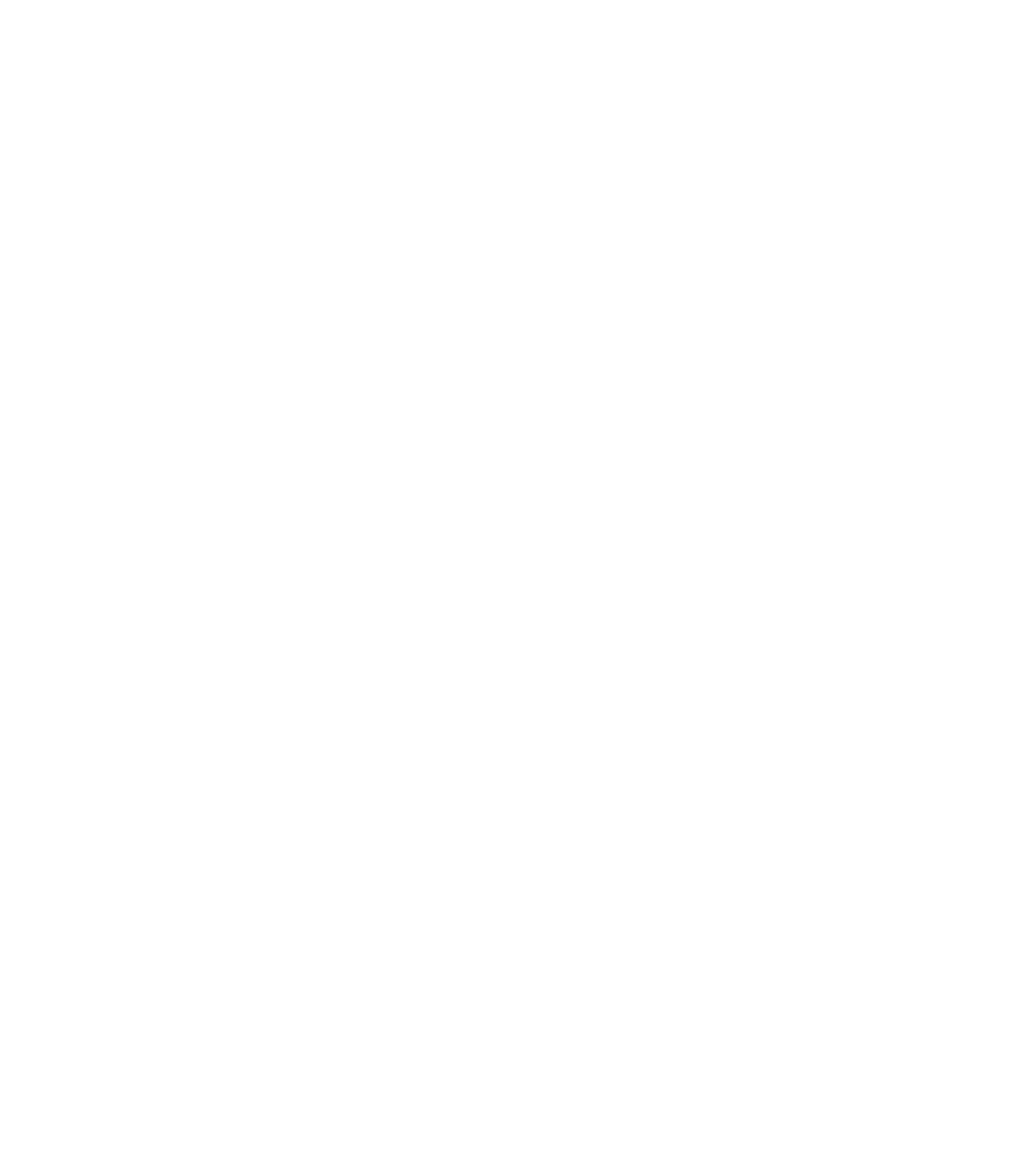
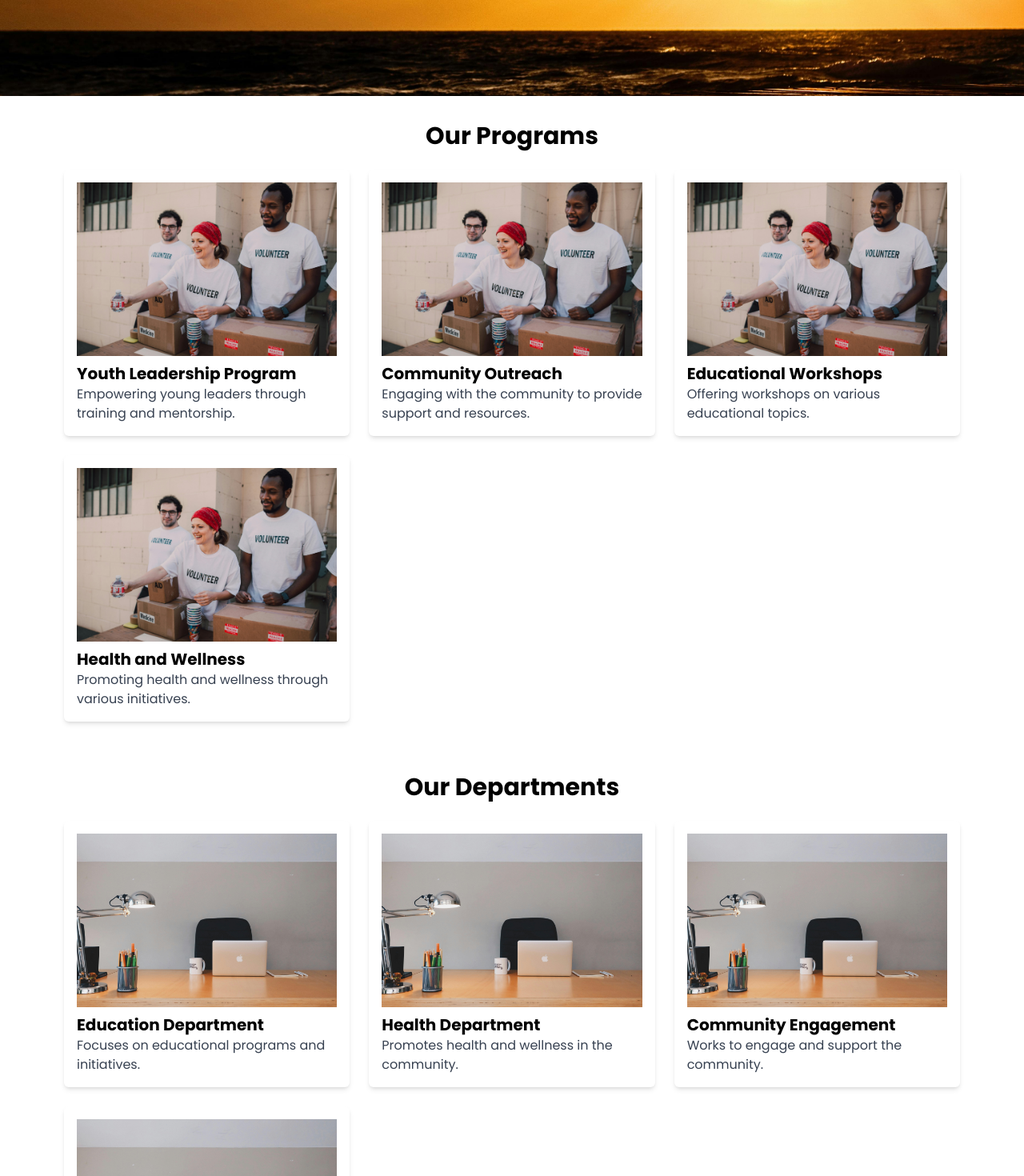
Before and after one commit to kmung/zomiyd, a Next.js app: page /what-we-do in a window 1280 px wide. Shown: the part 600-2070 px from the top of the page at 80% size. Before the commit the page ends 800 px from the top, so only its background shows below. Built offline with nearby package versions, Linux system fonts and the light colour scheme.

Commit message:
add primary contents to what we do page

```diff
--- a/app/(pages)/what-we-do/page.tsx
+++ b/app/(pages)/what-we-do/page.tsx
@@ -1,7 +1,56 @@
+import coverImage from '@/public/images/img3.jpg';
+import volunteerImage from '@/public/images/volunteers.jpg';
+import officeImage from '@/public/images/office.jpg';
+import Image from 'next/image';
+import Cover from '@/app/components/Cover';
 
-const page = () => {
+const page: React.FC = () => {
+  const programs = [
+    { name: 'Youth Leadership Program', description: 'Empowering young leaders through training and mentorship.', image: volunteerImage },
+    { name: 'Community Outreach', description: 'Engaging with the community to provide support and resources.', image: volunteerImage },
+    { name: 'Educational Workshops', description: 'Offering workshops on various educational topics.', image: volunteerImage },
+    { name: 'Health and Wellness', description: 'Promoting health and wellness through various initiatives.', image: volunteerImage },
+  ];
+
+  const departments = [
+    { name: 'Education Department', description: 'Focuses on educational programs and initiatives.', image: officeImage },
+    { name: 'Health Department', description: 'Promotes health and wellness in the community.', image: officeImage },
+    { name: 'Community Engagement', description: 'Works to engage and support the community.', image: officeImage },
+    { name: 'Leadership Development', description: 'Develops leadership skills in youth.', image: officeImage },
+  ];
+
   return (
-    <div>What We Do</div>
+    <div id='what-we-do'>
+      <Cover backgroundImage={coverImage} title='What We Do' />
+      <section className='programs py-8 bg-white'>
+        <div className='max-w-6xl mx-auto px-4'>
+          <h2 className='text-3xl font-bold text-center mb-6'>Our Programs</h2>
+          <div className='grid grid-cols-1 md:grid-cols-2 lg:grid-cols-3 gap-6'>
+            {programs.map((program, index) => (
+              <div key={index} className='bg-white shadow-md rounded-md p-4'>
+                <Image src={program.image} alt={program.name} />
+                <h3 className='text-xl font-bold mt-2'>{program.name}</h3>
+                <p className='text-gray-700'>{program.description}</p>
+              </div>
+            ))}
+          </div>
+        </div>
+      </section>
+      <section className='departments py-8 bg-white'>
+        <div className='max-w-6xl mx-auto px-4'>
+          <h2 className='text-3xl font-bold text-center mb-6'>Our Departments</h2>
+          <div className='grid grid-cols-1 md:grid-cols-2 lg:grid-cols-3 gap-6'>
+            {departments.map((department, index) => (
+              <div key={index} className='bg-white shadow-md rounded-md p-4'>
+                <Image src={department.image} alt={department.name} />
+                <h3 className='text-xl font-bold mt-2'>{department.name}</h3>
+                <p className='text-gray-700'>{department.description}</p>
+              </div>
+            ))}
+          </div>
+        </div>
+      </section>
+    </div>
   )
 }
 
```
